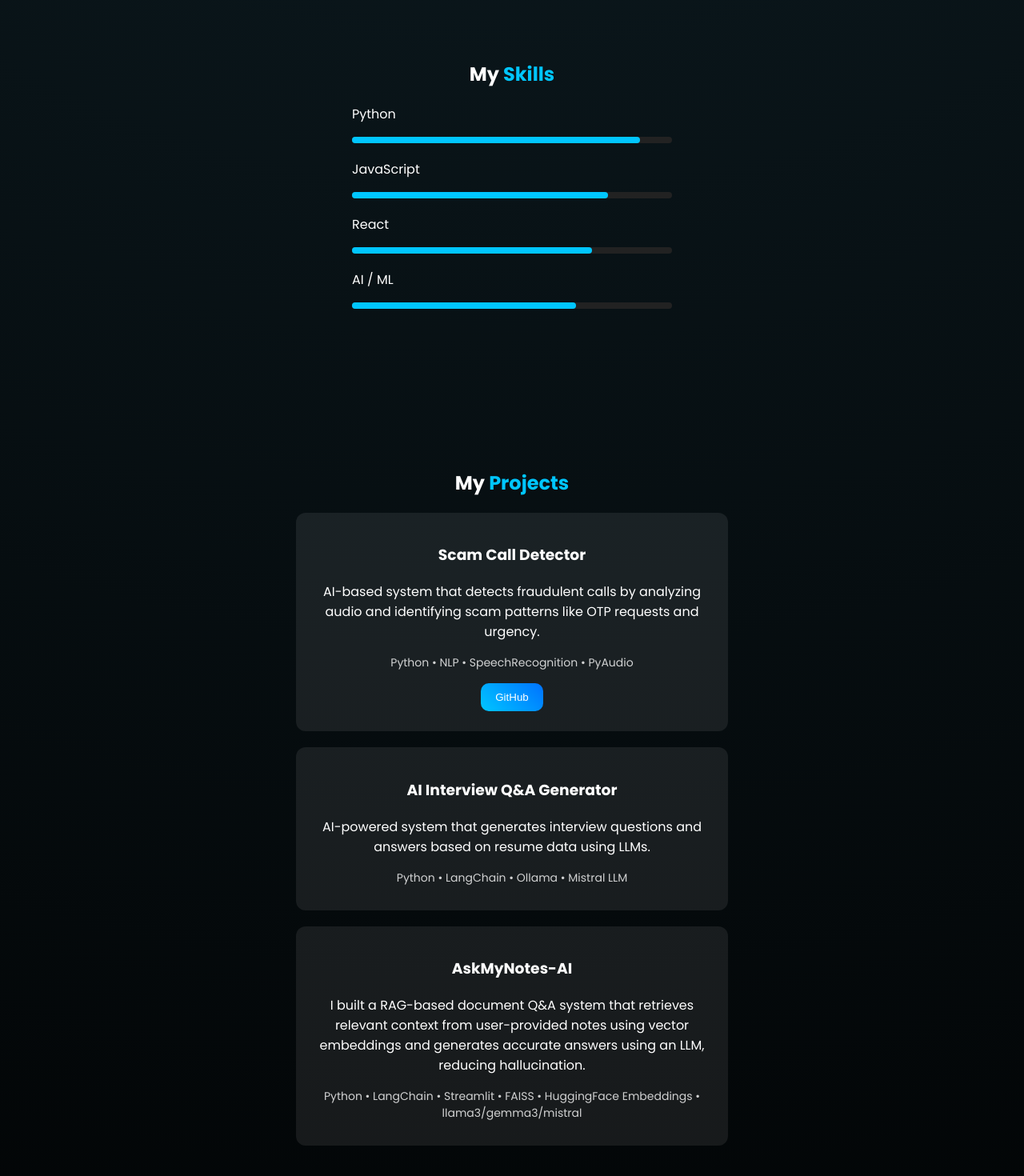
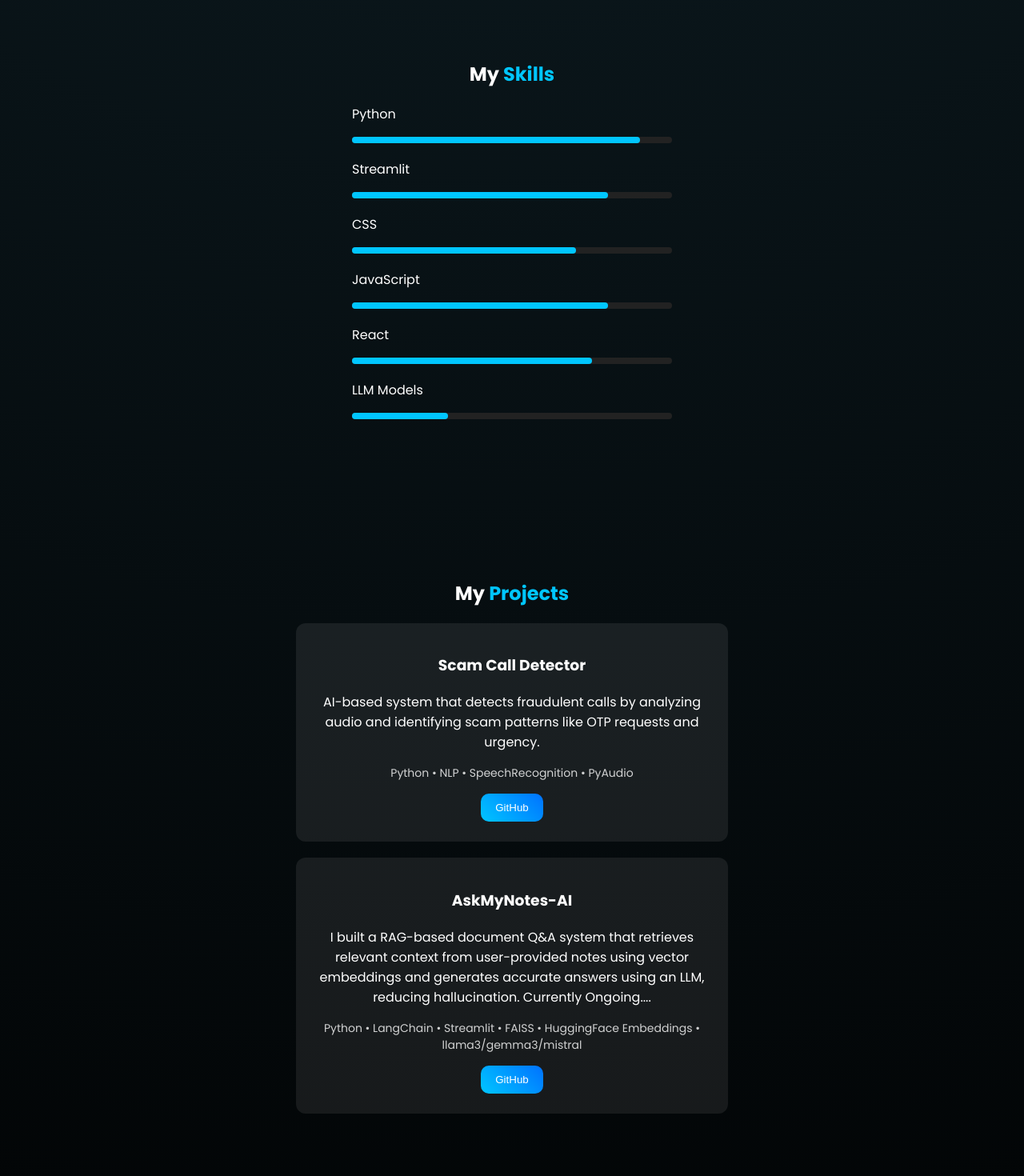
Before and after one commit to tanmaykumar7106-collab/My-Portfolio, a React (Create React App) app: page / in a window 1280 px wide. Shown: the part 1088-2558 px from the top of the page at 80% size. Built offline with nearby package versions, Linux system fonts and the light colour scheme.

Commit message:
Modify resume link and update personal details
Updated personal information and project details in App.js.

```diff
--- a/src/App.js
+++ b/src/App.js
@@ -71,7 +71,7 @@ export default function App() {
               <button>LinkedIn</button>
             </a>
 
-            <a href="https://1drv.ms/w/c/a7a97f6282f24a95/IQAQ4lYEuAjfS7gjhJo0wtWMAQcVRiRPcK-sgbZZ4jcytGU?e=0TaMrB" target="_blank" rel="noreferrer">
+            <a href="https://drive.google.com/drive/folders/1R8gdEztDfPMLcJyvd5DkeM6iNw7KdMTr" target="_blank" rel="noreferrer">
               <button>Resume</button>
             </a>
           </div>
@@ -87,7 +87,7 @@ export default function App() {
         <h2>About <span>Me</span></h2>
 
         <p>
-          Hi, I’m <b>Tanmay Kumar</b>, a 2nd-year Computer Science and Engineering student
+          Hi, I’m <b>Tanmay Kumar</b>, a 3rd-year Computer Science and Engineering student
           specializing in Artificial Intelligence and Machine Learning (AI/ML).
         </p>
 
@@ -112,6 +112,16 @@ export default function App() {
         </div>
 
         <div className="skill">
+          <p>Streamlit</p>
+          <div className="bar"><div style={{ width: "80%" }}></div></div>
+        </div>
+
+        <div className="skill">
+          <p>CSS</p>
+          <div className="bar"><div style={{ width: "70%" }}></div></div>
+        </div>
+
+        <div className="skill">
           <p>JavaScript</p>
           <div className="bar"><div style={{ width: "80%" }}></div></div>
         </div>
@@ -122,8 +132,8 @@ export default function App() {
         </div>
 
         <div className="skill">
-          <p>AI / ML</p>
-          <div className="bar"><div style={{ width: "70%" }}></div></div>
+          <p>LLM Models</p>
+          <div className="bar"><div style={{ width: "30%" }}></div></div>
         </div>
       </section>
 
@@ -146,26 +156,20 @@ export default function App() {
           </a>
         </div>
 
-        <div className="card big">
-          <h3>AI Interview Q&A Generator</h3>
-          <p>
-            AI-powered system that generates interview questions and answers
-            based on resume data using LLMs.
-          </p>
-          <p className="tech">
-            Python • LangChain • Ollama • Mistral LLM
-          </p>
-        </div>
               <div className="card big">
           <h3>AskMyNotes-AI</h3>
           <p>
             I built a RAG-based document Q&A system that retrieves relevant
             context from user-provided notes using vector embeddings and generates
             accurate answers using an LLM, reducing hallucination.
+            Currently Ongoing....
           </p>
           <p className="tech">
             Python • LangChain • Streamlit • FAISS • HuggingFace Embeddings • llama3/gemma3/mistral
           </p>
+            <a href="https://github.com/tanmaykumar7106-collab/AskMyNotes-AI" target="_blank" rel="noreferrer">
+            <button>GitHub</button>
+          </a>
         </div>
       </section>
 
```
